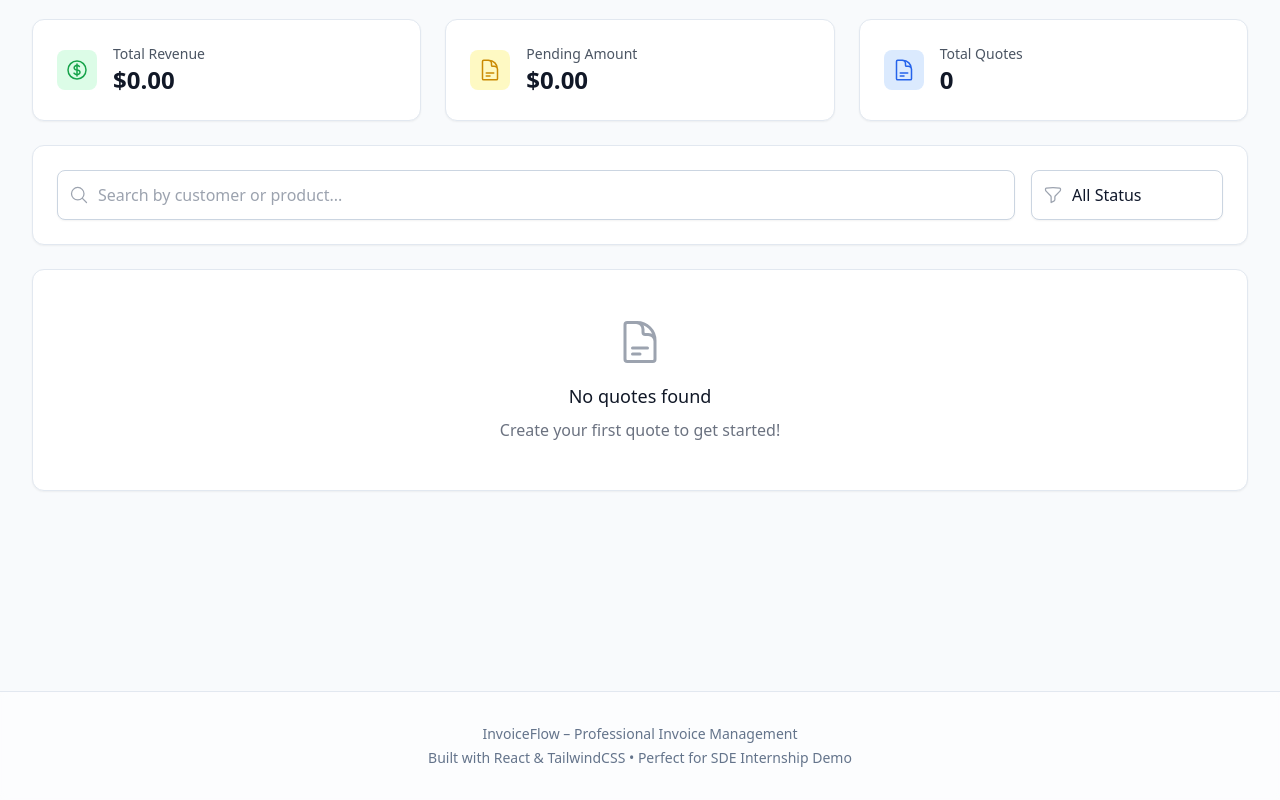
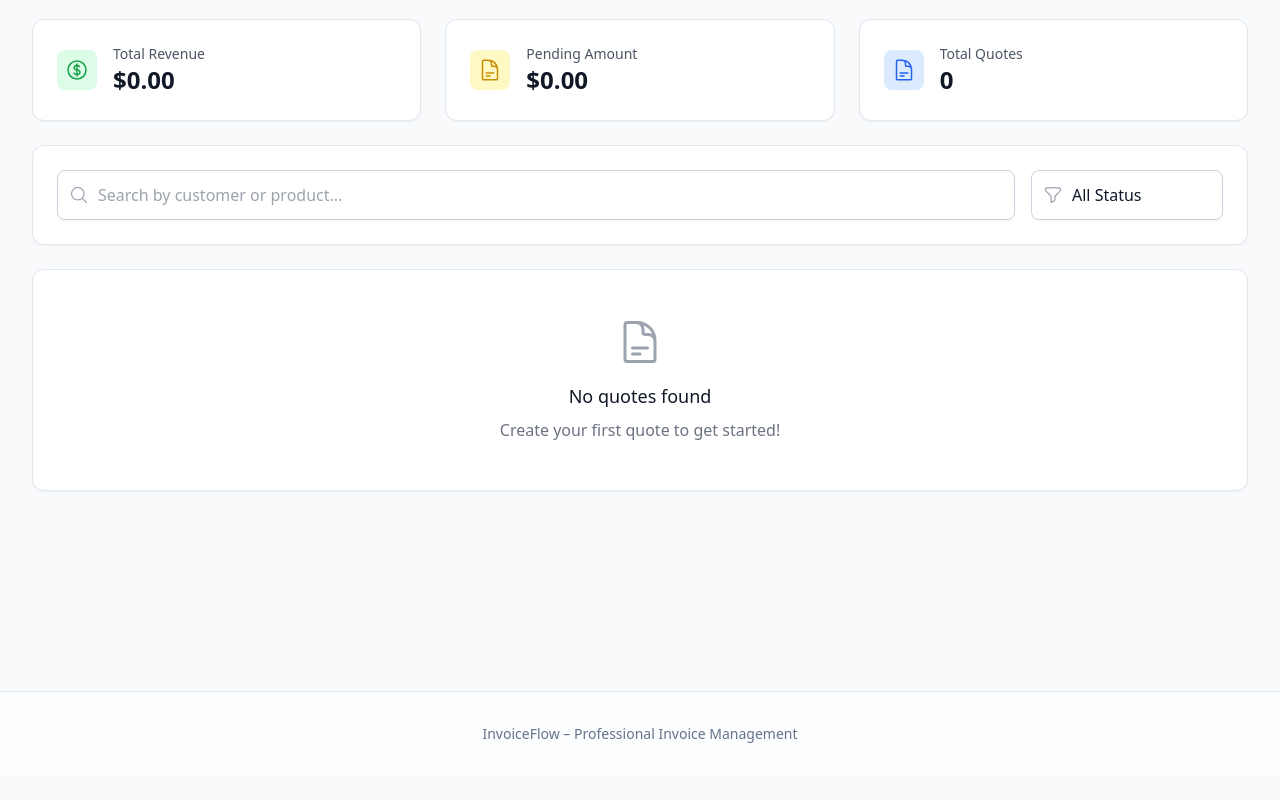
Before and after one commit to jayraj175coder/billingZ, a React (Create React App) app: page / in a window 1280 px wide. Shown: the part 238-1038 px from the top of the page. After the commit the page ends 1014 px from the top, so only its background shows below. Built offline with nearby package versions, Linux system fonts and the light colour scheme.

Commit message:
some change in footer

```diff
--- a/src/App.jsx
+++ b/src/App.jsx
@@ -219,7 +219,7 @@ function App() {
               darkMode ? 'text-slate-400' : 'text-slate-500'
             }`}>
               <p className="font-medium">InvoiceFlow – Professional Invoice Management</p>
-              <p className="mt-1">Built with React & TailwindCSS • Perfect for SDE Internship Demo</p>
+              {/* <p className="mt-1">Built with React & TailwindCSS • Perfect for SDE Internship Demo</p> */}
             </div>
           </div>
         </div>
```
